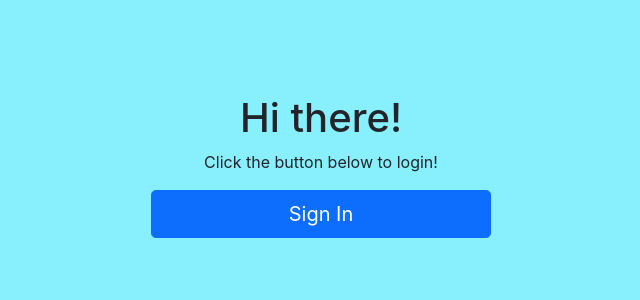
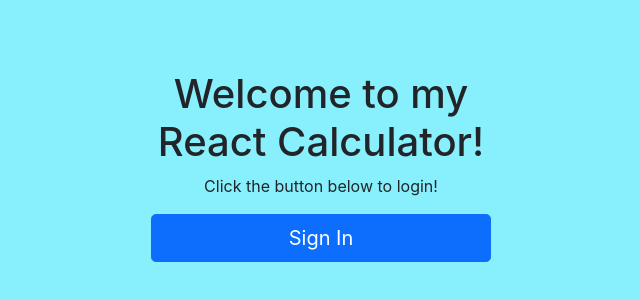
Before and after one commit to britnay268/EXTRA-calculator-react, a Next.js app: page / in a window 1280 px wide. Shown: the part 194-494 px from the top of the page, without its empty margins (319-959 px from the left). Built offline with nearby package versions, Linux system fonts and the light colour scheme; no server answers.

Commit message:
Changed sign in page greeting and show logged in user name

```diff
--- a/components/Signin.js
+++ b/components/Signin.js
@@ -13,7 +13,7 @@ function Signin() {
         margin: '0 auto',
       }}
     >
-      <h1>Hi there!</h1>
+      <h1>Welcome to my React Calculator!</h1>
       <p>Click the button below to login!</p>
       <Button type="button" size="lg" className="copy-btn" onClick={signIn}>
         Sign In
--- a/package.json
+++ b/package.json
@@ -1,8 +1,8 @@
 {
-  "name": "next-firebase-starter",
+  "name": "calculator-react",
   "private": true,
   "version": "1.0.0",
-  "author": "Trinity Christiana",
+  "author": "Britnay Gore",
   "scripts": {
     "dev": "next dev",
     "build": "next build",
--- a/pages/index.js
+++ b/pages/index.js
@@ -1,11 +1,11 @@
 // import { Button } from 'react-bootstrap'; // TODO: COMMENT IN FOR AUTH
 // import { signOut } from '../utils/auth'; // TODO: COMMENT IN FOR AUTH
-// import { useAuth } from '../utils/context/authContext'; // TODO: COMMENT IN FOR AUTH
+import { useAuth } from '../utils/context/authContext'; // TODO: COMMENT IN FOR AUTH
 
 function Home() {
-  // const { user } = useAuth(); // TODO: COMMENT IN FOR AUTH
+  const { user } = useAuth(); // TODO: COMMENT IN FOR AUTH
 
-  const user = { displayName: 'Dr. T' }; // TODO: COMMENT OUT FOR AUTH
+  // const user = { displayName: 'Dr. T' }; // TODO: COMMENT OUT FOR AUTH
   return (
     <div
       className="text-center d-flex flex-column justify-content-center align-content-center"
```
